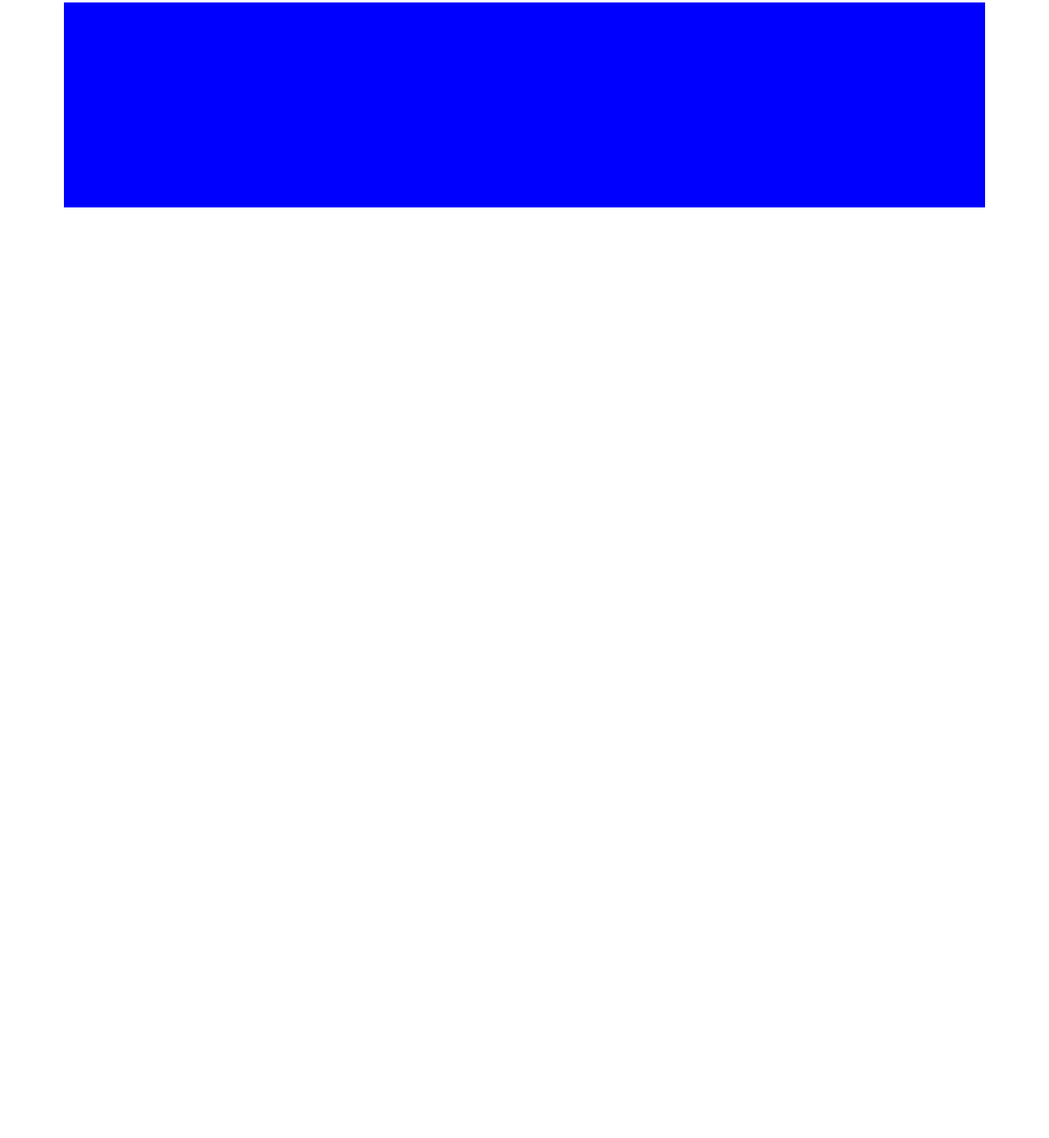
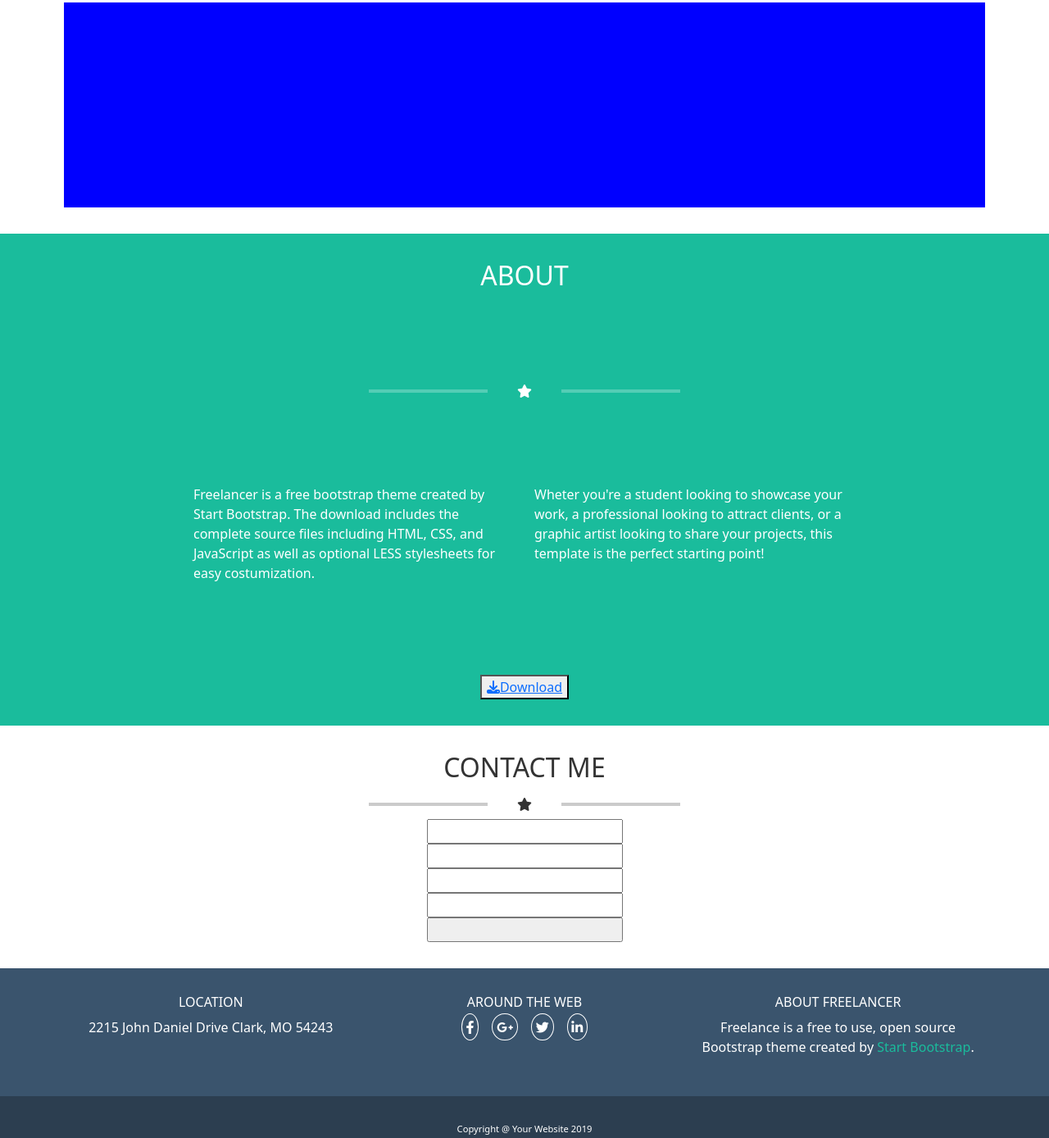
Before and after one commit to giuliogallo94/html-css-bootstrap-freelancer, a plain HTML site: page index.html in a window 1280 px wide. Shown: the part 1412-2800 px from the top of the page at 82% size. Before the commit the page ends 1697 px from the top, so only its background shows below. Drawn offline with nearby package versions, Linux system fonts and the light colour scheme.

Commit message:
add: footer and navbar

```diff
--- a/css/style.css
+++ b/css/style.css
@@ -8,14 +8,19 @@ img {
     max-width: 100%;
 }
 
-
+:root {
+    --lightgreen: #1ABC9C;
+    --dark-bg: #2C3E50;
+}
 /* COMMON */
 .lightgreen-bg {
-    background-color: #1ABC9C;
+    background-color: var(--lightgreen);
 }
 /* Header */
+
+/* Nav */
 nav {
-    background-color: #2C3E50;
+    background-color: var(--dark-bg);
     height: 100px;
     line-height: 100px;
 }
@@ -33,11 +38,36 @@ nav i{
     padding: 0.5rem;
     border-radius: 0.2rem;
 }
+@media screen and (min-width: 992px) {
+    nav .fa-bars {
+        display: none;
+    }
+}
 
 nav h4 {
     margin-bottom: 0;
 }
 
+.navbar {
+    display: none;
+    padding: 0;
+}
+@media screen and (min-width: 992px) {
+    .navbar {
+        display: block;
+    }
+}
+
+.navbar ul {
+    list-style: none;
+    display: flex;
+    gap: 2rem;
+}
+
+.navbar ul li a {
+    text-decoration: none;
+    color: white;
+}
 /* Hero */
 .hero {
     width: 100%;
@@ -90,3 +120,82 @@ nav h4 {
     background-color: blue;
     min-height: 250px ;
 }
+
+/* About */
+.about {
+    width: 70%;
+    margin: 0 auto;
+    color: white;
+    padding: 2rem;
+    display: flex;
+    flex-direction: column;
+    justify-content: space-between;
+    align-items: center;
+    /* Debug */
+    min-height: 600px;
+}
+
+.portfolio a {
+    text-decoration: none;
+}
+
+.portfolio button {
+    background-color: var(--lightgreen);
+}
+
+/* Contact me */
+.contact-me {
+    width: 70%;
+    margin: 0 auto;
+    color: #333333;
+    padding: 2rem;
+    display: flex;
+    flex-direction: column;
+    justify-content: space-between;
+    align-items: center;
+}
+.contact-me form {
+    display: flex;
+    flex-direction: column;
+}
+
+/* FOOTER */
+footer {
+    color: white;
+}
+
+.footer-top {
+    background-color: #3A546D;
+    padding: 2rem;
+    display: flex;
+    flex-direction: column;
+    justify-content: space-between;
+    align-items: center;
+}
+
+
+.footer-top ul {
+    list-style-type: none;
+    display: flex;
+    justify-content: center;
+    gap: 1rem;
+    padding: 0;
+}
+
+.footer-top ul li a {
+    text-decoration: none;
+    color: white;
+    border: 1px solid white;
+    padding: 0.3rem;
+    border-radius: 50%;
+}
+
+.footer-bottom {
+    padding: 2rem;
+    background-color: var(--dark-bg);
+    font-size: 0.7rem;
+}
+
+.lightgreen-text {
+    color: var(--lightgreen);
+}
--- a/index.html
+++ b/index.html
@@ -23,6 +23,13 @@
             <div class="container">
                 <h4>START BOOTSTRAP</h4>
                 <a href=""><i class="fa-solid fa-bars"></i></a>
+                <div class="navbar">
+                    <ul>
+                        <li><a href="">PORTFOLIO</a></li>
+                        <li><a href="">ABOUT</a></li>
+                        <li><a href="">CONTACT</a></li>
+                    </ul>
+                </div>
             </div>
         </nav>
         <!-- /Nav -->
@@ -47,6 +54,8 @@
 
     <!-- Main -->
     <main>
+
+        <!-- Portfolio -->
         <section class="portfolio">
             <h2>PORTFOLIO</h2>
             <div class="star">
@@ -65,13 +74,83 @@
             </div>
            </div>
         </section>
+        <!-- /Portfolio -->
 
+        <!-- About -->
         <section class="lightgreen-bg">
             <div class="about">
-
+                <h2>ABOUT</h2>
+                <div class="star">
+                    <hr>
+                    <i class="fa-solid fa-star"></i>
+                    <hr>
+               </div>
+               <div class="container">
+                    <div class="row">
+                        <div class="col-12 col-lg-6"><p>Freelancer is a free bootstrap theme created by Start Bootstrap. The download includes the complete source files including HTML, CSS, and JavaScript as well as optional LESS stylesheets for easy costumization.</p></div>
+                        <div class="col-12 col-lg-6"><p>Wheter you're a student looking to showcase your work, a professional looking to attract clients, or a graphic artist looking to share your projects, this template is the perfect starting point!</p></div>
+                    </div>
+               </div>
+               <button><a href=""><i class="fa-solid fa-download"></i>Download</a></button>
             </div>
         </section>
+        <!-- /About -->
+
+        <!-- Contact me -->
+        <section class="contact-me">
+            <h2>CONTACT ME</h2>
+            <div class="star">
+                <hr>
+                <i class="fa-solid fa-star"></i>
+                <hr>
+           </div>
+           <form action="">
+                <input type="text">
+                <input type="text">
+                <input type="text">
+                <input type="text">
+                <input type="button">
+           </form>
+        </section>
+        <!-- /Contact me -->
+
     </main>
     <!-- /Main -->
+
+    <!-- Footer -->
+    <footer class="text-center">
+
+        <!-- Footer-top -->
+        <div class="footer-top">
+            <div class="row g-4">
+
+            <div class="col-12 col-lg-4">
+                <h6>LOCATION</h6>
+                <span>2215 John Daniel Drive Clark, MO 54243</span>
+            </div>
+            <div class="col-12 col-lg-4">
+                <h6>AROUND THE WEB</h6>
+                <ul>
+                  <li><a href=""><i class="fa-brands fa-facebook-f"></i></a></li>
+                  <li><a href=""><i class="fa-brands fa-google-plus-g"></i></a></li>
+                  <li><a href=""><i class="fa-brands fa-twitter"></i></a></li>
+                  <li><a href=""><i class="fa-brands fa-linkedin-in"></i></a></li>
+                </ul>
+            </div>
+            <div class="col-12 col-lg-4">
+                <h6>ABOUT FREELANCER</h6>
+                <p>Freelance is a free to use, open source Bootstrap theme created by <span class="lightgreen-text">Start Bootstrap</span>.</p>
+            </div>
+        </div>
+        </div>
+        <!-- /Footer-top -->
+
+        <!-- Footer-bottom -->
+        <div class="footer-bottom">
+            Copyright @ Your Website 2019
+        </div>
+    </footer>
+
+    <!-- /Footer -->
 </body>
 </html>
```
